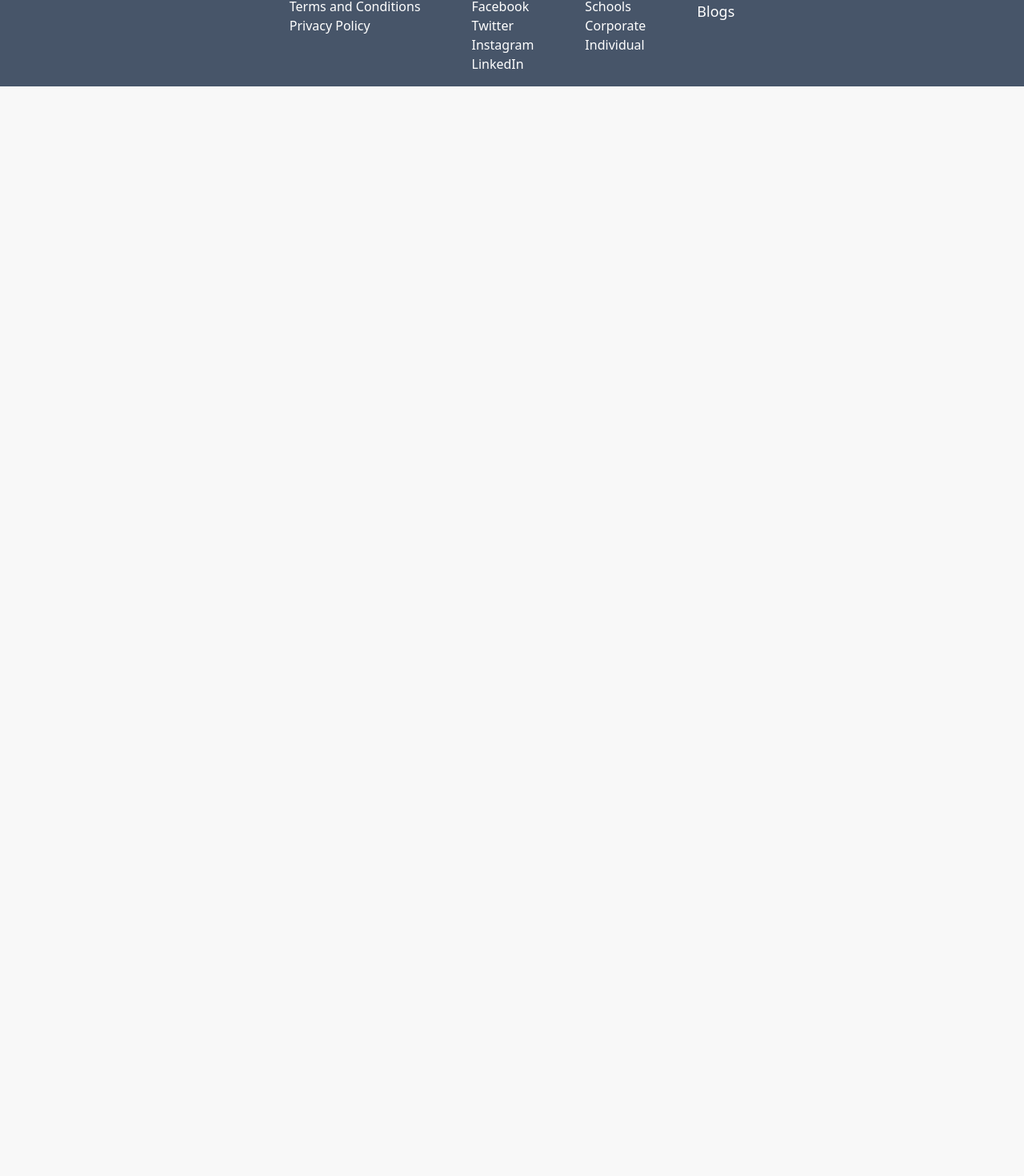
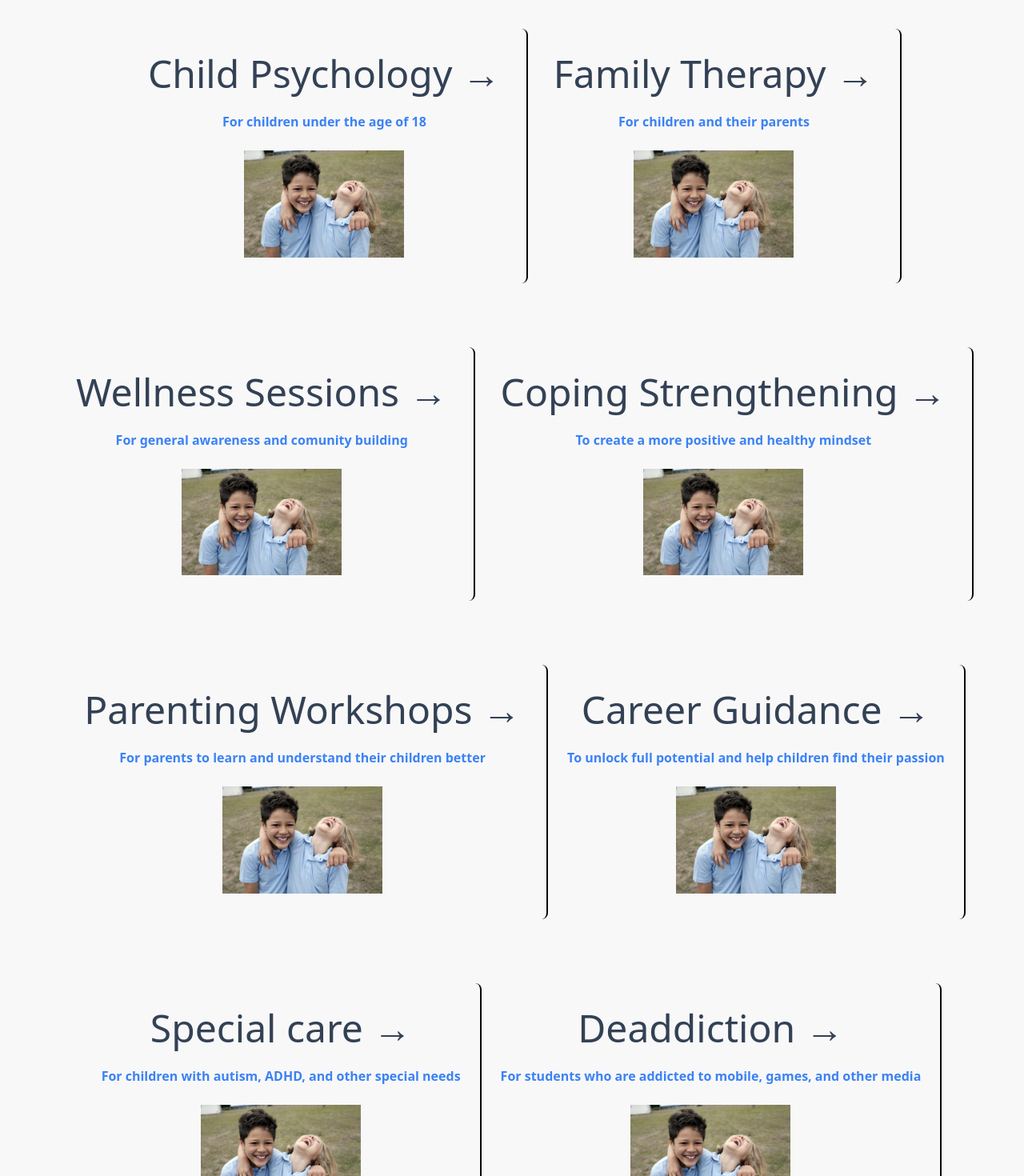
Before and after one commit to warlockM/test, a Next.js app in the folder design/: page /service in a window 1280 px wide. Shown: the part 132-1602 px from the top of the page at 80% size. Before the commit the page ends 800 px from the top, so only its background shows below. Built offline with nearby package versions, Linux system fonts and the light colour scheme.

Commit message:
All pages basic done

```diff
--- a/design/pages/about.js
+++ b/design/pages/about.js
@@ -4,15 +4,11 @@ import Image from 'next/image';
 
 export default function AboutUs() {
     return (
-      <div class="container m-auto">
+      <div class="container">
         <Navbar />
         <h1 class="text-center text-3xl font-bold pt-8">Who are we?</h1>
-        <div class="flex space-x-7">
-          <div class="p-4 bg-slate-200 shadow-lg m-20 float-left place-content-center">
-            <span class="block float-left">
-              <Image class="mr-20" src="/about.jpg" width={320} height={320} />
-            </span>
-            <p class="text-xl">
+        <div class="m-20 flex space-x-5 place-content-center bg-slate-200">
+        <p class="text-2xl p-4">
               The School Mental Health Initiative is a comprehensive online
               platform designed to help schools, educators, and parents support
               the mental health of students. Our goal is to provide school-based
@@ -22,19 +18,12 @@ export default function AboutUs() {
               mental health issues, as well as strategies to help support their
               students’ emotional wellbeing.
             </p>
-          </div>
+            <Image src="/School.jpg" width={500} height={500} class="p-4"/>
         </div>
-        <div class="p-4 bg-slate-200 shadow-lg m-20 float-left place-content-center">
-          <span class="block float-right">
-            <Image
-              class="ml-20"
-              src="/bhoomikamam.jpg"
-              width={320}
-              height={320}
-            />
-          </span>
-          <p class="text-xl m-20">
-            Dr. Bhoomika is a clinical psychologist with 10 years of experience
+        <div class="m-20 flex space-x-5 place-content-center bg-slate-200">
+        <Image src="/bhoomikamam.jpg" width={500} height={500} class="p-4"/>
+        <p class="text-2xl p-4">
+        Dr. Bhoomika is a clinical psychologist with 10 years of experience
             in child mental health. She is an advocate for early intervention
             and prevention of mental health challenges in children. She
             specializes in treating anxiety, depression, ADHD, and other mental
@@ -45,9 +34,9 @@ export default function AboutUs() {
             parenting and mental health. She believes that with appropriate
             guidance and support, children can build resilience and lead
             fulfilling lives.
-          </p>
+            </p>
         </div>
-        <Footer />
+        <Footer/>
       </div>
     );
 }
--- /dev/null
+++ b/design/pages/components/card.js
@@ -0,0 +1,12 @@
+import Image from "next/image";
+export default function Card(props){
+  return (
+    <div class="border-black border-r-2 rounded-lg p-4">
+      <h3 class="text-5xl text-center p-4 text-slate-700">{props.heading} →</h3>
+      <p class="text-md text-center p-2 font-bold text-blue-500">{props.description}</p>
+      <div class="p-4 flex place-content-center">
+      <Image src={props.image} width={200} height={200} />
+      </div>
+    </div>
+  );
+}
--- /dev/null
+++ b/design/pages/components/childcounseling.js
@@ -0,0 +1,10 @@
+import Image from "next/image";
+export default function ChildCounseling(){
+    return (
+        <div class="container w-5/6 p-8 m-10">
+            <h1 class="text-5xl mb-10">Welcome to treatment section.</h1>
+            <Image src="/laugh2.jpg" width={500} height={500} />
+            <p class="text-xl mt-10">Child therapy consists of 4 sessions and 1 with parents to identify the bevioral issues with the child.</p>
+      </div>
+    );
+}
--- a/design/pages/components/connectForm.js
+++ b/design/pages/components/connectForm.js
@@ -1,5 +1,6 @@
 import Navbar from "./navbar";
 import { useRef } from "react";
+import Footer from "./footer";
 
 
 export default function ConnectForm() {
@@ -14,7 +15,7 @@ export default function ConnectForm() {
         const uemail = emailRef.current.value;
         const uschool = schoolRef.current.value;
 
-        fetch('https://api.airtable.com/v0/appTH68kRKzLzFA89/CustomerInterest/', {
+        fetch('https://api.airtable.com/v0/{appTH68kRKzLzFA89}/CustomerInterest/', {
         method: 'POST',
         headers: {
             'Authorization': 'Bearer keyX4YJYB0MQFToGI',
@@ -33,12 +34,12 @@ export default function ConnectForm() {
     .catch((error) => console.error(error));
     }
     return (
-      <div class="container m-auto object-center">
+      <div class="container">
         <Navbar />
         <h3 class="text-center text-3xl mt-16">
           After you sumit the form, we will contact you shortly!
         </h3>
-        <div class="flex place-content-center items-center justify-center">
+        <div class="flex items-center justify-center">
         <form
           class="p-6 m-4"
           onSubmit={onSubmitHandler}>
@@ -50,7 +51,7 @@ export default function ConnectForm() {
               ref={nameRef}
               required
             />
-            <span class="block"></span>
+            <br/>
             <input
               class="border-2 border-blue-900 p-4 m-4 rounded-lg"
               type="email"
@@ -59,7 +60,7 @@ export default function ConnectForm() {
               ref={emailRef}
               required
             />
-            <span class="block"></span>
+            <br/>
             <input
               class="border-2 border-blue-900 p-4 m-4 rounded-lg"
               type="text"
@@ -78,6 +79,7 @@ export default function ConnectForm() {
         </form>
         <img src="https://cdni.iconscout.com/illustration/premium/thumb/customer-service-3483600-2912017.png" class="w-1/2" />
       </div>
+      <Footer />
       </div>
     );
 }
--- a/design/pages/components/footer.js
+++ b/design/pages/components/footer.js
@@ -14,7 +14,7 @@ export default function Footer() {
             <li  class = "font-bold underline">Social</li>
             <li>Facebook</li>
             <li>Twitter</li>
-            <li>Instagram</li>
+            <li><a href="https://www.instagram.com/dr.bhoomikasachacher/" target="_blank">Instagram</a></li>
             <li>LinkedIn</li>
           </ul>
         </div>
--- a/design/pages/service.js
+++ b/design/pages/service.js
@@ -1,11 +1,60 @@
 import Footer from './components/footer';
 import Navbar from './components/navbar';
+import Card from './components/card';
 
 export default function Services() {
     return (
-        <div>
-            <Navbar />
-            <Footer />
+      <div>
+        <Navbar />
+        <div class="flex mx-auto place-content-center m-20">
+          <Card
+            heading="Child Psychology"
+            description="For children under the age of 18"
+            image="/laugh.jpg"
+          />
+          <Card
+            heading="Family Therapy"
+            description="For children and their parents"
+            image="/laugh.jpg"
+          />
         </div>
-    )
+        <div class="flex mx-auto place-content-center m-20">
+          <Card
+            heading="Wellness Sessions"
+            description="For general awareness and comunity building"
+            image="/laugh.jpg"
+          />
+          <Card
+            heading="Coping Strengthening"
+            description="To create a more positive and healthy mindset"
+            image="/laugh.jpg"
+          />
+        </div>
+        <div class="flex mx-auto place-content-center m-20">
+          <Card
+            heading="Parenting Workshops"
+            description="For parents to learn and understand their children better"
+            image="/laugh.jpg"
+          />
+          <Card
+            heading="Career Guidance"
+            description="To unlock full potential and help children find their passion"
+            image="/laugh.jpg"
+          />
+        </div>
+        <div class="flex mx-auto place-content-center m-20">
+          <Card
+            heading="Special care"
+            description="For children with autism, ADHD, and other special needs"
+            image="/laugh.jpg"
+          />
+          <Card
+            heading="Deaddiction"
+            description="For students who are addicted to mobile, games, and other media"
+            image="/laugh.jpg"
+          />
+        </div>
+        <Footer />
+      </div>
+    );
 }
--- a/design/pages/treatment.js
+++ b/design/pages/treatment.js
@@ -1,11 +1,33 @@
 import Footer from './components/footer';
 import Navbar from './components/navbar';
+import ChildCounseling from './components/childcounseling';
 
 export default function Treatment() {
     return (
-        <div>
-            <Navbar/>
-            <Footer/>
+      <div>
+        <Navbar />
+        <div class="flex">
+          <div class="container w-1/6 bg-slate-300 p-4 overscroll-none h-y-screen">
+            <ul class="p-4">
+              <li class="p-4 hover:bg-sky-700 hover:text-white">
+                Child Counseling
+              </li>
+              <li class="p-4 hover:bg-sky-700 hover:text-white">
+                Family Therapy
+              </li>
+              <li class="p-4 hover:bg-sky-700 hover:text-white">Anxiety</li>
+              <li class="p-4 hover:bg-sky-700 hover:text-white">Depression</li>
+              <li class="p-4 hover:bg-sky-700 hover:text-white">Some Jargon</li>
+              <li class="p-4 hover:bg-sky-700 hover:text-white">
+                Career Counseling
+              </li>
+            </ul>
+          </div>
+          <div class="container w-5/6 bg-slate-150 p-4 overscroll-none">
+            <ChildCounseling />
+          </div>
         </div>
-    )
+        <Footer />
+      </div>
+    );
 }
```
Also changed, not shown: design/pages/index.js (+14 -8 lines), design/pages/components/familytherapy.js (added), design/public/Next.png (added), 1 other file (tests, documents, lock files or other folders).
